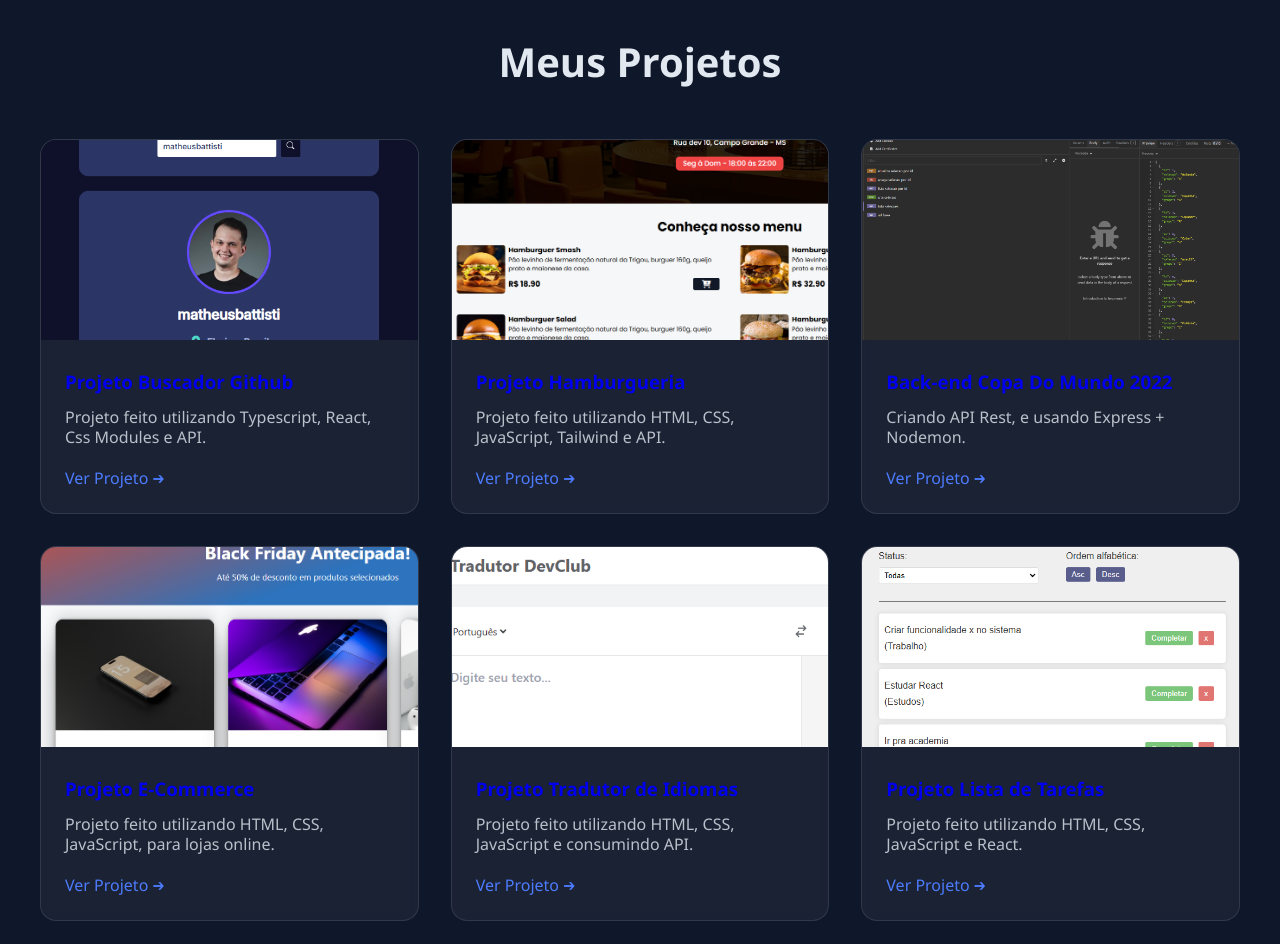
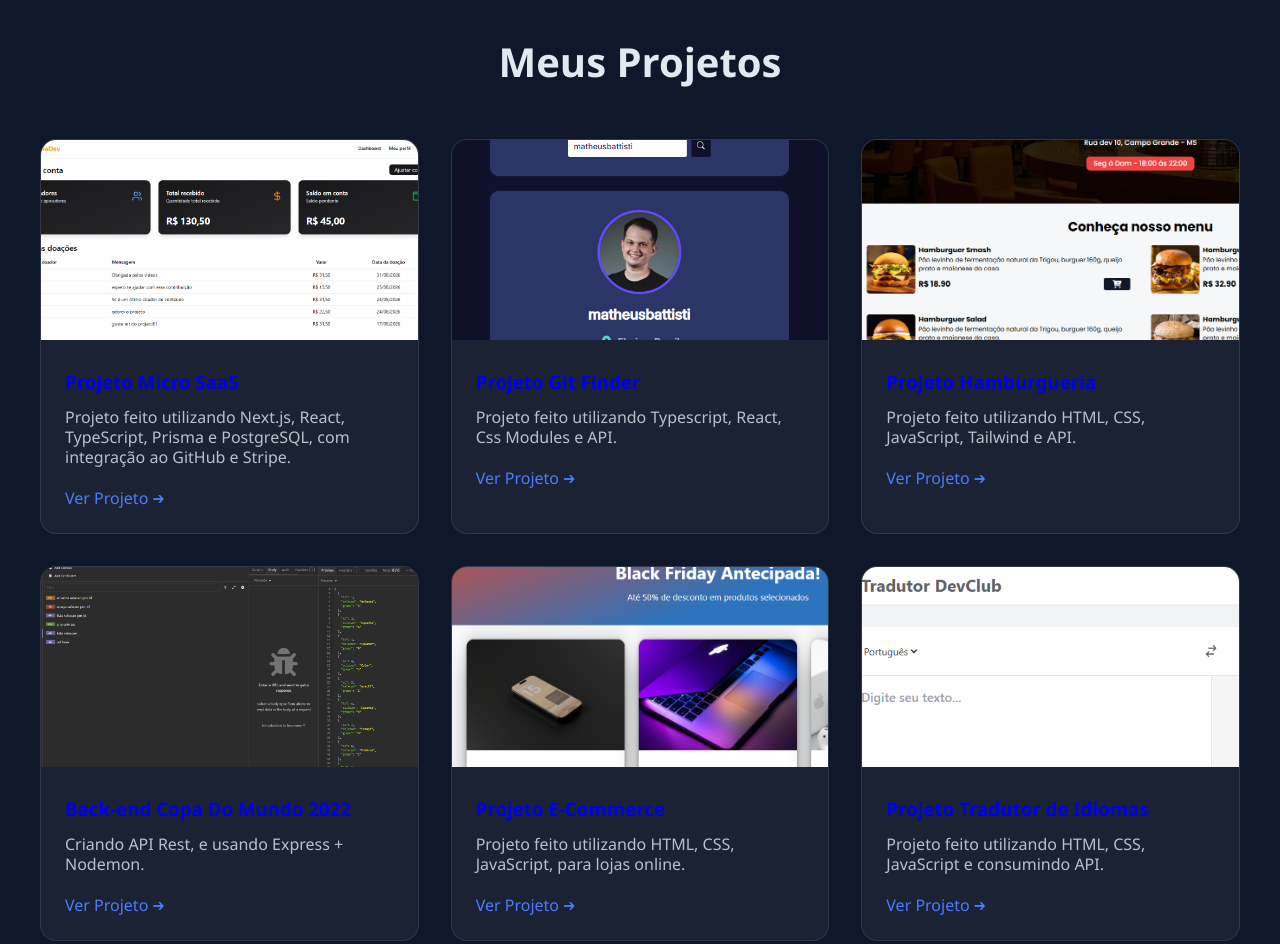
Before and after one commit to lucas-cruz-i/projeto-portfolio-atualizado, a plain HTML site: page index.html in a window 1280 px wide. Shown: the part 1460-2404 px from the top of the page. Drawn offline with nearby package versions, Linux system fonts and the light colour scheme.

Commit message:
Adicionando micro SaaS

```diff
--- a/index.html
+++ b/index.html
@@ -123,11 +123,24 @@
         <div class="projetos-caixa">
 
             <div class="projetos-card ativo">
+                <a href="https://apoia-dev-eight.vercel.app" target="_blank">
+                <p class="numero-projeto">Projeto 01</p>
+                <img src="./img/p18.png" alt="Buscador de perfil github" class="projetos-imagem">
+                <div class="caixa-textos-projeto">
+                    <h3 class="info-projetos">Projeto Micro SaaS</h3>
+                    <p class="paragrafo-projetos">Projeto feito utilizando Next.js, React, TypeScript, Prisma e PostgreSQL, com integração ao GitHub e Stripe.
+                    </p>
+                    <p class="ver-projetos">Ver Projeto ➔</p>
+                </div>
+                </a>
+            </div>
+
+            <div class="projetos-card ativo">
                 <a href="https://git-finder-omega.vercel.app/" target="_blank">
                 <p class="numero-projeto">Projeto 01</p>
                 <img src="./img/p17.png" alt="Buscador de perfil github" class="projetos-imagem">
                 <div class="caixa-textos-projeto">
-                    <h3 class="info-projetos">Projeto Buscador Github</h3>
+                    <h3 class="info-projetos">Projeto Git Finder</h3>
                     <p class="paragrafo-projetos">Projeto feito utilizando Typescript, React, Css Modules e API.
                     </p>
                     <p class="ver-projetos">Ver Projeto ➔</p>
@@ -187,7 +200,7 @@
                 </a>
             </div>
 
-            <div class="projetos-card ativo">
+            <div class="projetos-card">
                 <a href="https://projeto-to-do-three.vercel.app/" target="_blank">
                 <p class="numero-projeto">Projeto 06</p>
                 <img src="./img/p1.PNG" alt="Site de Lista de Tarefas" class="projetos-imagem">
```
Also changed, not shown: img/p18.png (added).
